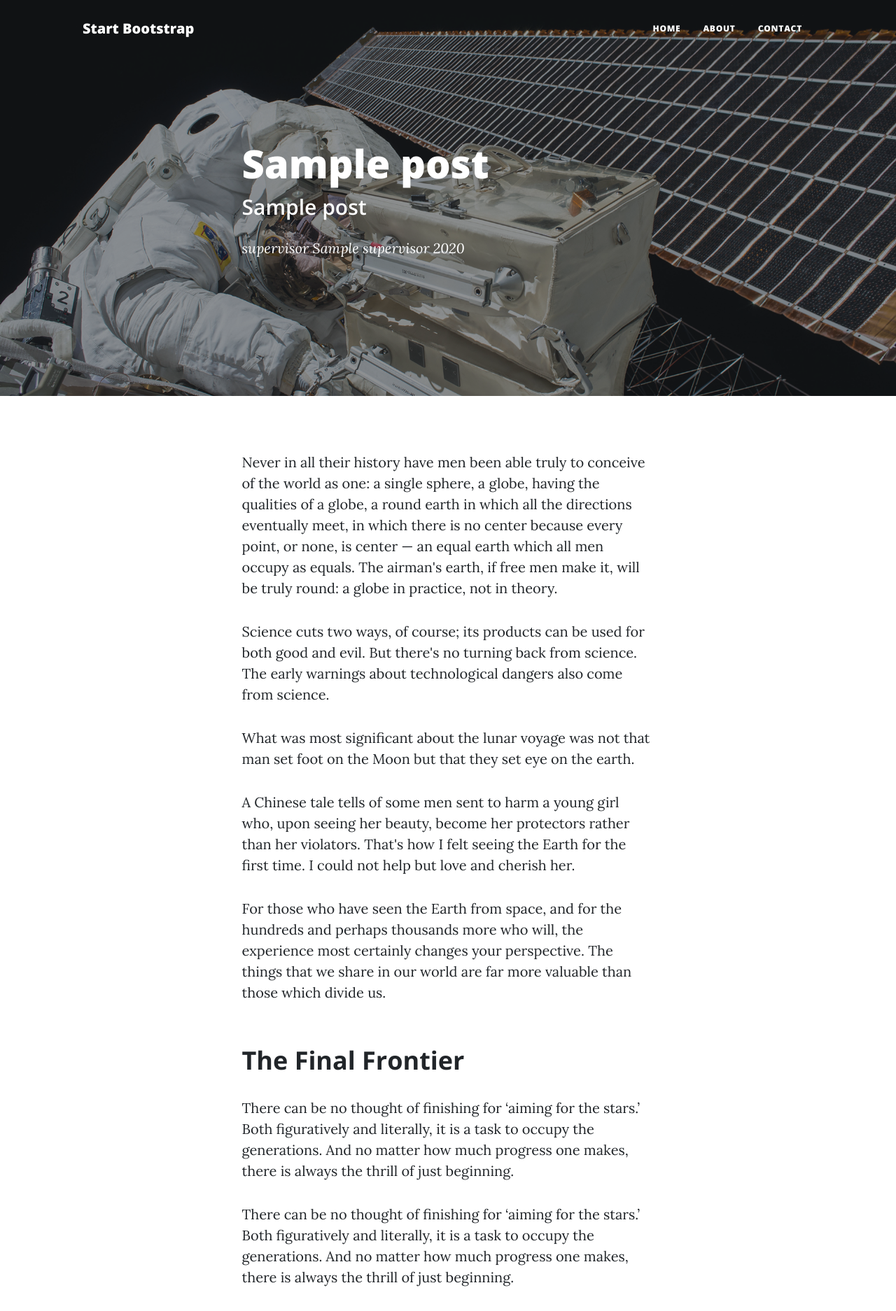
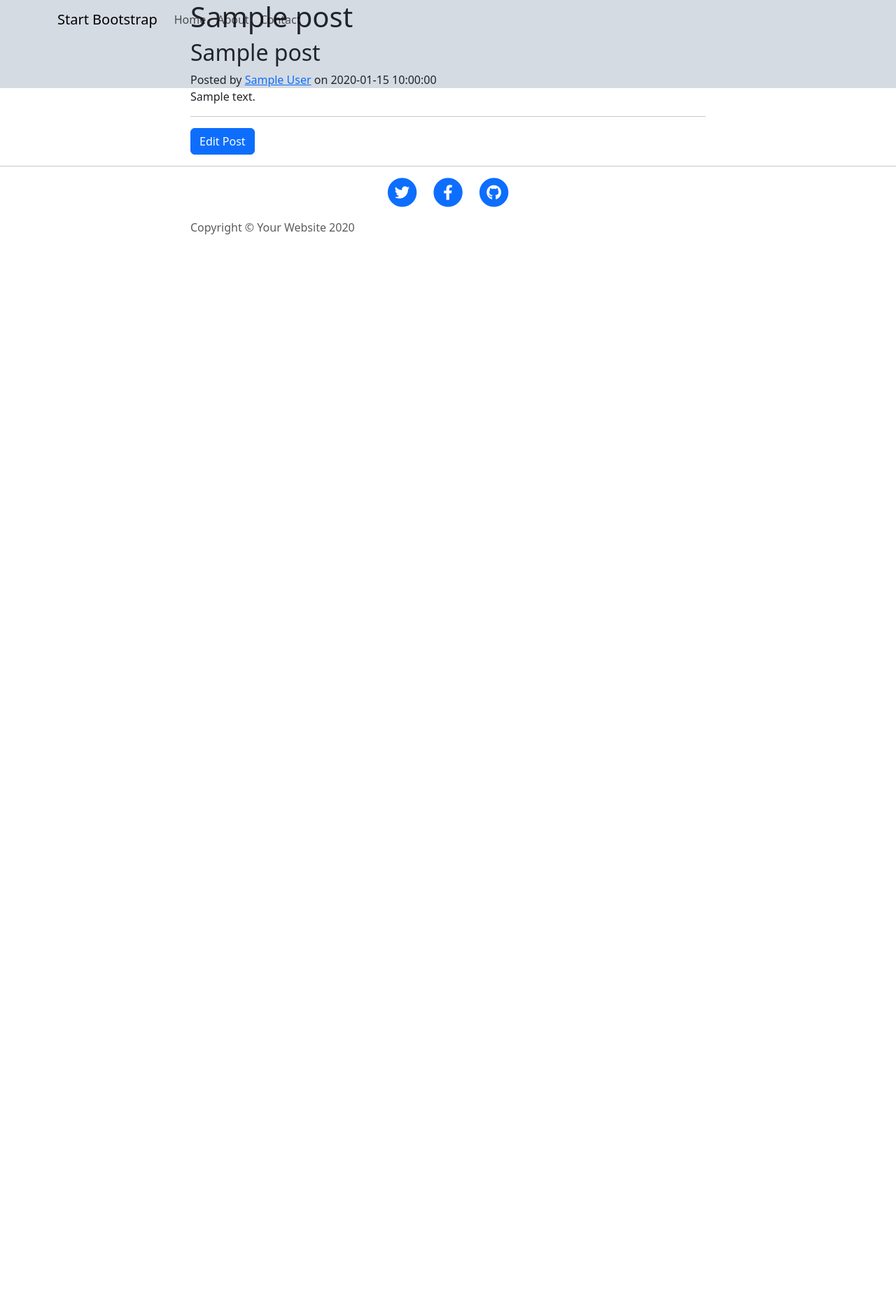
Before and after one commit to mohammad-zrar/bootsrap-clean-blog-flask, a Flask app: template startbootstrap-clean-blog-gh-pages/templates/post.html in a window 1280 px wide. Shown: the top 1874 px of the page at 70% size. After the commit the page ends 335 px from the top, so only its background shows below. Run offline with Flask 2, Linux system fonts and the light colour scheme; the template is opened without the code that fills it: most values are stand-ins (such as "Sample title", 1, 10 or a date in 2020); grey boxes marked "Sample" are stand-in pictures; parts of the project's set-up code (start-up, migrations or seed data) failed here and were passed over; some libraries are stand-ins or nearby versions.

Commit message:
commit of day 67

```diff
--- a/startbootstrap-clean-blog-gh-pages/main.py
+++ b/startbootstrap-clean-blog-gh-pages/main.py
@@ -1,51 +1,77 @@
-from flask import Flask, render_template, request
-from post import Post
 import requests
+from flask import Flask, render_template, redirect, url_for
+from flask_bootstrap import Bootstrap
+from flask_sqlalchemy import SQLAlchemy
+from flask_wtf import FlaskForm
+from wtforms import StringField, SubmitField
+from wtforms.validators import DataRequired, URL
+from flask_ckeditor import CKEditor, CKEditorField
 
-posts = requests.get("https://api.npoint.io/3fd2ae95189b864f5f49").json()
-post_objects = []
-for post in posts:
-    post_obj = Post(post["id"], post["title"], post["subtitle"], post["supervisor"], post["year"])
-    post_objects.append(post_obj)
+# # Delete this code:
+# import requests
+# posts = requests.get("https://api.npoint.io/43644ec4f0013682fc0d").json()
 
 app = Flask(__name__)
+app.config['SECRET_KEY'] = '8BYkEfBA6O6donzWlSihBXox7C0sKR6b'
+ckeditor = CKEditor(app)
+Bootstrap(app)
+
+# #CONNECT TO DB
+app.config['SQLALCHEMY_DATABASE_URI'] = 'sqlite:///posts.db'
+app.config['SQLALCHEMY_TRACK_MODIFICATIONS'] = False
+db = SQLAlchemy(app)
+
+
+# #CONFIGURE TABLE
+class BlogPost(db.Model):
+    id = db.Column(db.Integer, primary_key=True)
+    title = db.Column(db.String(250), unique=True, nullable=False)
+    subtitle = db.Column(db.String(250), nullable=False)
+    date = db.Column(db.String(250), nullable=False)
+    body = db.Column(db.Text, nullable=False)
+    author = db.Column(db.String(250), nullable=False)
+    img_url = db.Column(db.String(250), nullable=False)
+
+
+# #WTForm
+class CreatePostForm(FlaskForm):
+    title = StringField("Blog Post Title", validators=[DataRequired()])
+    subtitle = StringField("Subtitle", validators=[DataRequired()])
+    author = StringField("Your Name", validators=[DataRequired()])
+    img_url = StringField("Blog Image URL", validators=[DataRequired(), URL()])
+    body = StringField("Blog Content", validators=[DataRequired()])
+    submit = SubmitField("Submit Post")
 
 
 @app.route('/')
-def home():
-    return render_template("index.html", all_posts=post_objects)
-
-
-@app.route('/about')
-def about():
-    return render_template('about.html')
-
-
-@app.route('/contact')
-def contact():
-    return render_template('contact.html')
-
-
-@app.route('/form-entry', methods=['POST', 'GET'])
-def receive_data():
-    if request.method == "POST":
-        data = request.form
-        print(data["name"])
-        print(data["email"])
-        print(data["phone"])
-        print(data["message"])
-        return render_template("contact.html", submited=True)
-    return render_template("contact.html", submited=False)
+def get_all_posts():
+    posts = BlogPost.query.all()
+    return render_template("index.html", all_posts=posts)
 
 
 @app.route("/post/<int:index>")
 def show_post(index):
+    posts = requests.get("https://api.npoint.io/3fd2ae95189b864f5f49").json()
     requested_post = None
-    for blog_post in post_objects:
-        if blog_post.id == index:
+    for blog_post in posts:
+        if blog_post["id"] == index:
             requested_post = blog_post
     return render_template("post.html", post=requested_post)
 
 
+@app.route("/about")
+def about():
+    return render_template("about.html")
+
+
+@app.route("/contact")
+def contact():
+    return render_template("contact.html")
+
+@app.route("new-post")
+def new_post():
+    return render_template("make-post.html")
+
+
 if __name__ == "__main__":
-    app.run(debug=True)
+    app.run(host='0.0.0.0', port=5000)
--- a/startbootstrap-clean-blog-gh-pages/templates/footer.html
+++ b/startbootstrap-clean-blog-gh-pages/templates/footer.html
@@ -1,10 +1,11 @@
-<footer class="border-top">
-    <div class="container px-4 px-lg-5">
-        <div class="row gx-4 gx-lg-5 justify-content-center">
-            <div class="col-md-10 col-lg-8 col-xl-7">
+  <!-- Footer -->
+  <footer>
+    <div class="container">
+      <div class="row">
+        <div class="col-lg-8 col-md-10 mx-auto">
           <ul class="list-inline text-center">
             <li class="list-inline-item">
-                        <a href="#!">
+              <a href="#">
                 <span class="fa-stack fa-lg">
                   <i class="fas fa-circle fa-stack-2x"></i>
                   <i class="fab fa-twitter fa-stack-1x fa-inverse"></i>
@@ -12,7 +13,7 @@
               </a>
             </li>
             <li class="list-inline-item">
-                        <a href="#!">
+              <a href="#">
                 <span class="fa-stack fa-lg">
                   <i class="fas fa-circle fa-stack-2x"></i>
                   <i class="fab fa-facebook-f fa-stack-1x fa-inverse"></i>
@@ -20,7 +21,7 @@
               </a>
             </li>
             <li class="list-inline-item">
-                        <a href="#!">
+              <a href="#">
                 <span class="fa-stack fa-lg">
                   <i class="fas fa-circle fa-stack-2x"></i>
                   <i class="fab fa-github fa-stack-1x fa-inverse"></i>
@@ -28,15 +29,19 @@
               </a>
             </li>
           </ul>
-                <div class="small text-center text-muted fst-italic">Copyright &copy; Your Website 2022</div>
+          <p class="copyright text-muted">Copyright &copy; Your Website 2020</p>
         </div>
       </div>
     </div>
   </footer>
-<!-- Bootstrap core JS-->
-<script src="https://cdn.jsdelivr.net/npm/bootstrap@5.1.3/dist/js/bootstrap.bundle.min.js"></script>
-<!-- Core theme JS-->
-<script src="{{url_for('static',filename='js/scripts.js')}}"></script>
+
+  <!-- Bootstrap core JavaScript -->
+  <script src="{{ url_for('static', filename='vendor/jquery/jquery.min.js')}}"></script>
+  <script src="{{ url_for('static', filename='vendor/bootstrap/js/bootstrap.bundle.min.js')}}"></script>
+
+  <!-- Custom scripts for this template -->
+  <script src="{{ url_for('static', filename='js/clean-blog.min.js')}}"></script>
 
 </body>
+
 </html>
--- a/startbootstrap-clean-blog-gh-pages/templates/header.html
+++ b/startbootstrap-clean-blog-gh-pages/templates/header.html
@@ -2,37 +2,48 @@
 <html lang="en">
 
 <head>
-    <meta charset="utf-8" />
-    <meta name="viewport" content="width=device-width, initial-scale=1, shrink-to-fit=no" />
-    <meta name="description" content="" />
-    <meta name="author" content="" />
+
+  <meta charset="utf-8">
+  <meta name="viewport" content="width=device-width, initial-scale=1, shrink-to-fit=no">
+  <meta name="description" content="">
+  <meta name="author" content="">
+
   <title>Clean Blog - Start Bootstrap Theme</title>
-    <link rel="icon" type="image/x-icon" href="{{ url_for('static',filename='assets/favicon.ico') }}" />
-    <!-- Font Awesome icons (free version)-->
-    <script src="https://use.fontawesome.com/releases/v6.1.0/js/all.js" crossorigin="anonymous"></script>
-    <!-- Google fonts-->
-    <link href="https://fonts.googleapis.com/css?family=Lora:400,700,400italic,700italic" rel="stylesheet" type="text/css" />
-    <link href="https://fonts.googleapis.com/css?family=Open+Sans:300italic,400italic,600italic,700italic,800italic,400,300,600,700,800" rel="stylesheet" type="text/css" />
-    <!-- Core theme CSS (includes Bootstrap)-->
-    <link href="{{ url_for('static',filename='css/styles.css') }}" rel="stylesheet" />
+
+  <!-- Bootstrap core CSS -->
+  <link href="{{ url_for('static', filename='vendor/bootstrap/css/bootstrap.min.css') }}" rel="stylesheet">
+
+  <!-- Custom fonts for this template -->
+  <link href="{{ url_for('static', filename='vendor/fontawesome-free/css/all.min.css')}}" rel="stylesheet" type="text/css">
+  <link href='https://fonts.googleapis.com/css?family=Lora:400,700,400italic,700italic' rel='stylesheet' type='text/css'>
+  <link href='https://fonts.googleapis.com/css?family=Open+Sans:300italic,400italic,600italic,700italic,800italic,400,300,600,700,800' rel='stylesheet' type='text/css'>
+
+  <!-- Custom styles for this template -->
+  <link href="{{ url_for('static', filename='css/clean-blog.min.css')}}" rel="stylesheet">
+
 </head>
+
 <body>
-<!-- Navigation-->
-<nav class="navbar navbar-expand-lg navbar-light" id="mainNav">
-    <div class="container px-4 px-lg-5">
 
+  <!-- Navigation -->
+  <nav class="navbar navbar-expand-lg navbar-light fixed-top" id="mainNav">
+    <div class="container">
       <a class="navbar-brand" href="index.html">Start Bootstrap</a>
-        <button class="navbar-toggler" type="button" data-bs-toggle="collapse" data-bs-target="#navbarResponsive"
-                aria-controls="navbarResponsive" aria-expanded="false" aria-label="Toggle navigation">
+      <button class="navbar-toggler navbar-toggler-right" type="button" data-toggle="collapse" data-target="#navbarResponsive" aria-controls="navbarResponsive" aria-expanded="false" aria-label="Toggle navigation">
         Menu
         <i class="fas fa-bars"></i>
       </button>
       <div class="collapse navbar-collapse" id="navbarResponsive">
-            <ul class="navbar-nav ms-auto py-4 py-lg-0">
-                <li class="nav-item"><a class="nav-link px-lg-3 py-3 py-lg-4" href="{{ url_for('home') }}">Home</a></li>
-                <li class="nav-item"><a class="nav-link px-lg-3 py-3 py-lg-4" href="{{ url_for('about') }}">About</a></li>
-<!--                <li class="nav-item"><a class="nav-link px-lg-3 py-3 py-lg-4" href="post.html">Sample Post</a></li>-->
-                <li class="nav-item"><a class="nav-link px-lg-3 py-3 py-lg-4" href="{{ url_for('contact') }}">Contact</a></li>
+        <ul class="navbar-nav ml-auto">
+          <li class="nav-item">
+            <a class="nav-link" href="/">Home</a>
+          </li>
+          <li class="nav-item">
+            <a class="nav-link" href="/about">About</a>
+          </li>
+          <li class="nav-item">
+            <a class="nav-link" href="/contact">Contact</a>
+          </li>
         </ul>
       </div>
     </div>
--- a/startbootstrap-clean-blog-gh-pages/templates/post.html
+++ b/startbootstrap-clean-blog-gh-pages/templates/post.html
@@ -1,52 +1,39 @@
 {% include "header.html" %}
-        <!-- Page Header-->
-        <header class="masthead" style="background-image: url({{ url_for('static',filename='assets/img/post-bg.jpg') }})">
-            <div class="container position-relative px-4 px-lg-5">
-                <div class="row gx-4 gx-lg-5 justify-content-center">
-                    <div class="col-md-10 col-lg-8 col-xl-7">
+
+<!-- Page Header -->
+<header class="masthead" style="background-image: url('{{post.img_url}}')">
+	<div class="overlay"></div>
+	<div class="container">
+		<div class="row">
+			<div class="col-lg-8 col-md-10 mx-auto">
 				<div class="post-heading">
-                            <h1>{{ post.title }}</h1>
-                            <h2 class="subheading">{{ post.subtitle }}</h2>
-                            <span class="meta">
-                                supervisor
-                                <a href="#!">{{ post.supervisor }}</a>
-                                {{ post.year }}
-                            </span>
+					<h1>{{post.title}}</h1>
+					<h2 class="subheading">{{post.subtitle}}</h2>
+					<span class="meta">Posted by
+              <a href="#">{{post.author}}</a>
+              on {{post.date}}</span>
           </div>
         </div>
       </div>
     </div>
   </header>
-        <!-- Post Content-->
-        <article class="mb-4">
-            <div class="container px-4 px-lg-5">
-                <div class="row gx-4 gx-lg-5 justify-content-center">
-                    <div class="col-md-10 col-lg-8 col-xl-7">
-                        <p>Never in all their history have men been able truly to conceive of the world as one: a single sphere, a globe, having the qualities of a globe, a round earth in which all the directions eventually meet, in which there is no center because every point, or none, is center — an equal earth which all men occupy as equals. The airman's earth, if free men make it, will be truly round: a globe in practice, not in theory.</p>
-                        <p>Science cuts two ways, of course; its products can be used for both good and evil. But there's no turning back from science. The early warnings about technological dangers also come from science.</p>
-                        <p>What was most significant about the lunar voyage was not that man set foot on the Moon but that they set eye on the earth.</p>
-                        <p>A Chinese tale tells of some men sent to harm a young girl who, upon seeing her beauty, become her protectors rather than her violators. That's how I felt seeing the Earth for the first time. I could not help but love and cherish her.</p>
-                        <p>For those who have seen the Earth from space, and for the hundreds and perhaps thousands more who will, the experience most certainly changes your perspective. The things that we share in our world are far more valuable than those which divide us.</p>
-                        <h2 class="section-heading">The Final Frontier</h2>
-                        <p>There can be no thought of finishing for ‘aiming for the stars.’ Both figuratively and literally, it is a task to occupy the generations. And no matter how much progress one makes, there is always the thrill of just beginning.</p>
-                        <p>There can be no thought of finishing for ‘aiming for the stars.’ Both figuratively and literally, it is a task to occupy the generations. And no matter how much progress one makes, there is always the thrill of just beginning.</p>
-                        <blockquote class="blockquote">The dreams of yesterday are the hopes of today and the reality of tomorrow. Science has not yet mastered prophecy. We predict too much for the next year and yet far too little for the next ten.</blockquote>
-                        <p>Spaceflights cannot be stopped. This is not the work of any one man or even a group of men. It is a historical process which mankind is carrying out in accordance with the natural laws of human development.</p>
-                        <h2 class="section-heading">Reaching for the Stars</h2>
-                        <p>As we got further and further away, it [the Earth] diminished in size. Finally it shrank to the size of a marble, the most beautiful you can imagine. That beautiful, warm, living object looked so fragile, so delicate, that if you touched it with a finger it would crumble and fall apart. Seeing this has to change a man.</p>
-                        <a href="#!"><img class="img-fluid" src="{{ url_for('static',filename='assets/img/post-sample-image.jpg') }}" alt="..." /></a>
-                        <span class="caption text-muted">To go places and do things that have never been done before – that’s what living is all about.</span>
-                        <p>Space, the final frontier. These are the voyages of the Starship Enterprise. Its five-year mission: to explore strange new worlds, to seek out new life and new civilizations, to boldly go where no man has gone before.</p>
-                        <p>As I stand out here in the wonders of the unknown at Hadley, I sort of realize there’s a fundamental truth to our nature, Man must explore, and this is exploration at its greatest.</p>
+
+  <!-- Post Content -->
+  <article>
+    <div class="container">
+      <div class="row">
+        <div class="col-lg-8 col-md-10 mx-auto">
           <p>
-                            Placeholder text by
-                            <a href="http://spaceipsum.com/">Space Ipsum</a>
-                            &middot; Images by
-                            <a href="https://www.flickr.com/photos/nasacommons/">NASA on The Commons</a>
+            {{post.body}}
           </p>
+           <hr>
+           <div class="clearfix">
+          <a class="btn btn-primary float-right" href="{{url_for('edit_post', post_id=post.id)}}">Edit Post</a>
+        </div>
           </div>
       </div>
     </div>
   </article>
-        <!-- Footer-->
+
+  <hr>
 {% include "footer.html" %}
```
Also changed, not shown: startbootstrap-clean-blog-gh-pages/templates/about.html (+15 -12 lines), startbootstrap-clean-blog-gh-pages/templates/contact.html (+9 -13 lines), startbootstrap-clean-blog-gh-pages/templates/index.html (+33 -23 lines). Lines whose indentation alone changed are shown as unchanged.
